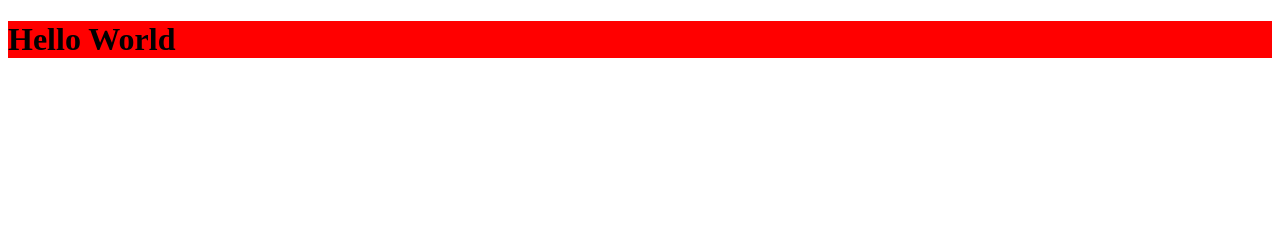
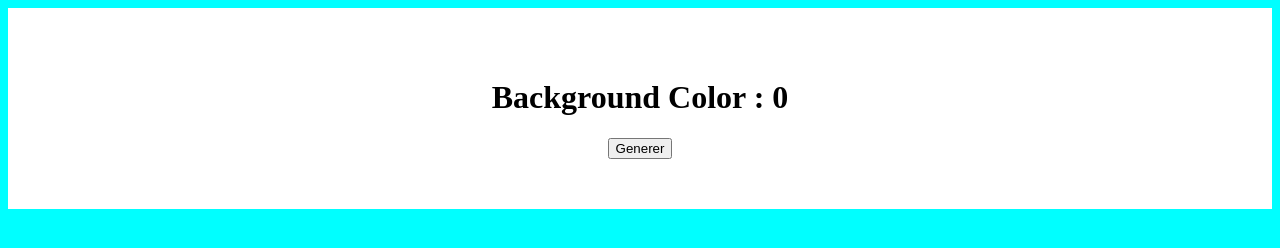
Before and after one commit to meflali/Test, a plain HTML site: page index.html in a window 1280 px wide. Drawn offline with Linux system fonts and the light colour scheme.

Commit message:
modified index + style

```diff
--- a/index.html
+++ b/index.html
@@ -3,13 +3,17 @@
 <head>
     <meta charset="UTF-8">
     <title>Title</title>
+    <link rel="stylesheet" href="style.css">
 </head>
-<style>
-    h1{
-        background-color: red;
-    }
-</style>
 <body>
-<h1>Hello World</h1>
+<div class="container">
+    <div class="title">
+        <h1>Background Color : <span>0</span></h1>
+        <button>Generer</button>
+    </div>
+
+</div>
+
+<script src="app.js"></script>
 </body>
 </html>
--- /dev/null
+++ b/style.css
@@ -0,0 +1,9 @@
+body{
+    background-color: aqua;
+}
+
+.title{
+    background-color: white;
+    padding: 50px 50px;
+    text-align: center;
+}
```
